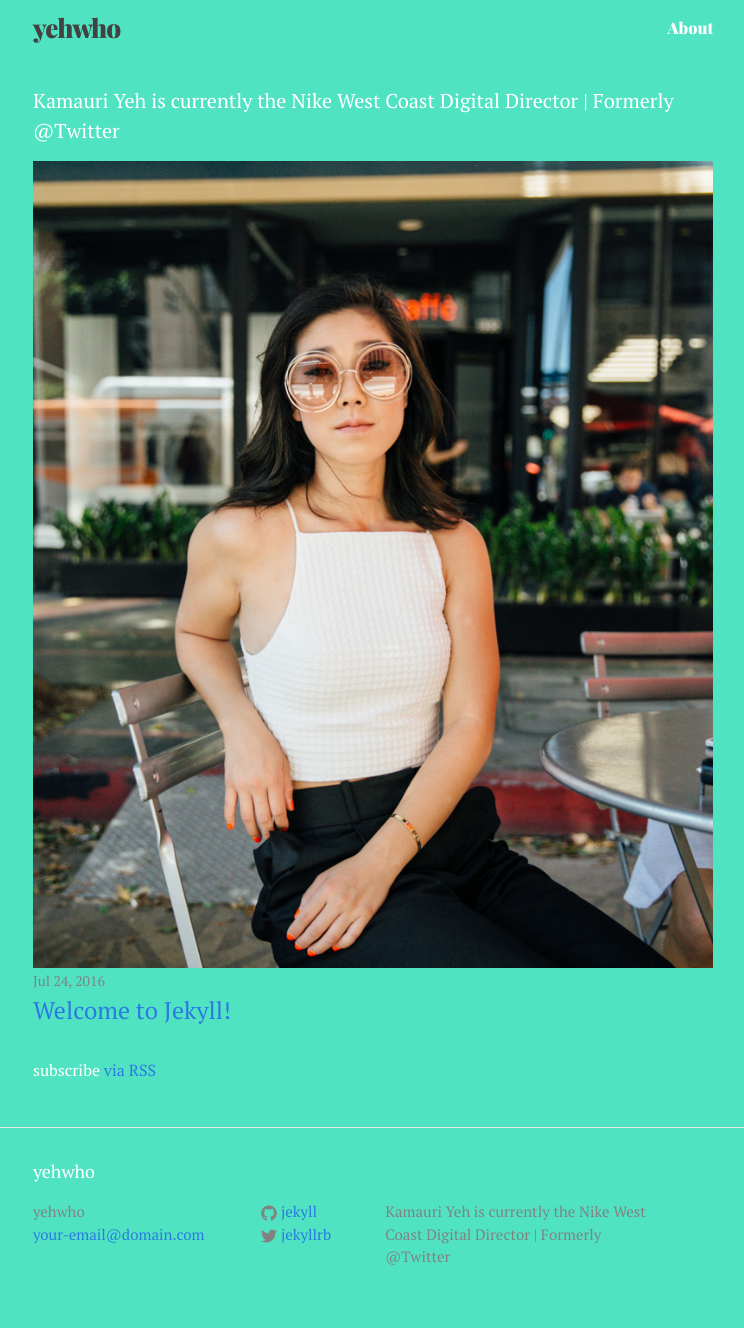
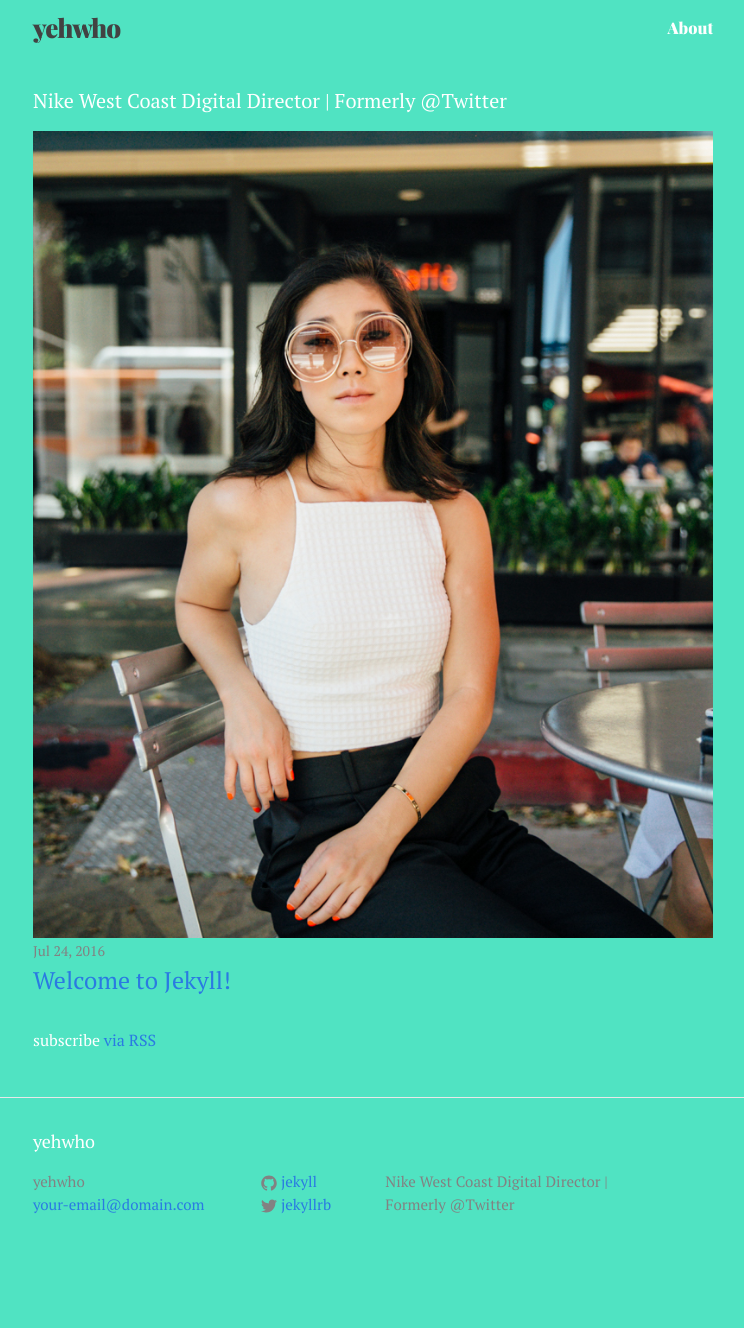
Before and after one commit to PHironaka/yehwho, a Jekyll site: the page built from index.html, in a window 1280 px wide. Shown: the whole page, without its empty margins (267-1011 px from the left). Built offline with Jekyll 4.4.1, drawn with Linux system fonts in a browser that asks for light colours; after the commit the page ends 1275 px from its top, so only the background shows below that.

Commit message:
Updated Config

```diff
--- a/_config.yml
+++ b/_config.yml
@@ -9,8 +9,7 @@ collections:
     title: Uploads
     output: true
 email: your-email@domain.com
-description: Kamauri Yeh is currently the Nike West Coast Digital Director | Formerly
-  @Twitter
+description: Nike West Coast Digital Director | Formerly @Twitter
 baseurl:
 url: http://yourdomain.com
 twitter_username: jekyllrb
```
